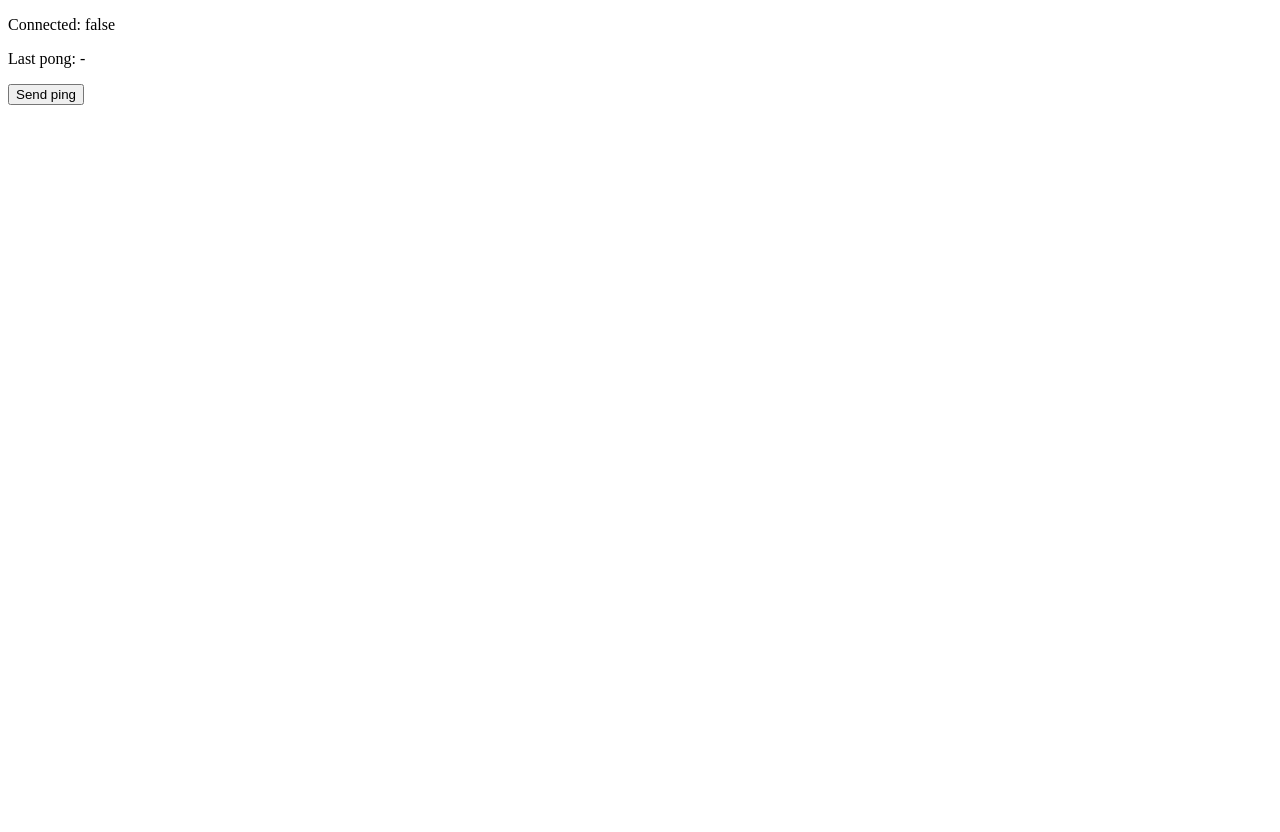
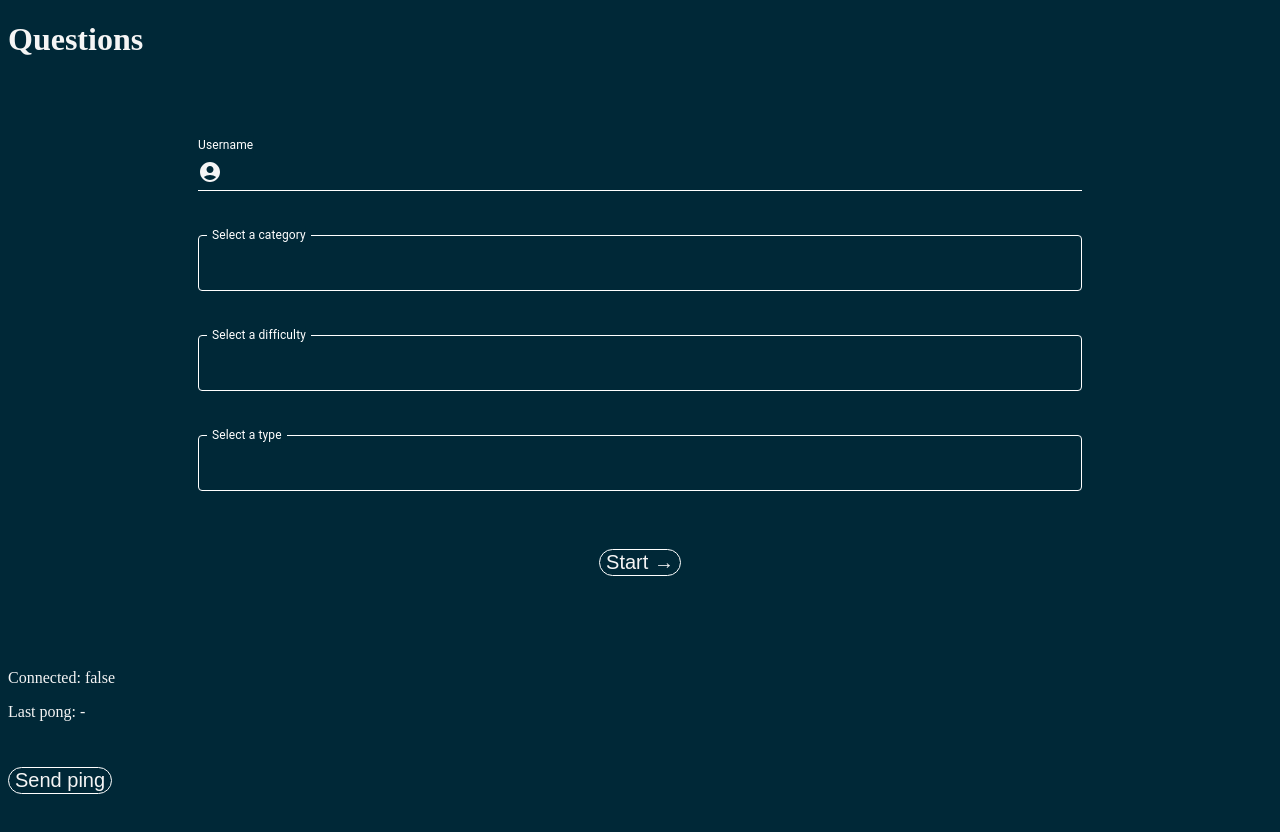
Before and after one commit to Nevashka/front-end-lets-get-quizzical, a React (Create React App) app: page / in a window 1280 px wide. Before the commit the page ends 800 px from the top, so only its background shows below. Built offline with nearby package versions, Linux system fonts and the light colour scheme; no server answers.

Commit message:
add form design

```diff
--- a/package.json
+++ b/package.json
@@ -3,6 +3,10 @@
   "version": "0.1.0",
   "private": true,
   "dependencies": {
+    "@emotion/react": "^11.10.4",
+    "@emotion/styled": "^11.10.4",
+    "@mui/icons-material": "^5.10.6",
+    "@mui/material": "^5.10.8",
     "@testing-library/jest-dom": "^5.16.5",
     "@testing-library/react": "^13.4.0",
     "@testing-library/user-event": "^13.5.0",
--- /dev/null
+++ b/src/App.css
@@ -0,0 +1,4 @@
+* {
+    background-color: #002837;
+    color: whitesmoke;
+}
--- a/src/App.js
+++ b/src/App.js
@@ -1,10 +1,13 @@
 import { default as Socket } from './Socket-io'
+import { Settings } from './pages'
 
+import './App.css'
 function App() {
 
 
   return (
     <div>
+      <Settings />
       <Socket />
     </div>
   );
--- a/src/pages/Settings/index.js
+++ b/src/pages/Settings/index.js
@@ -0,0 +1,94 @@
+import React from 'react'
+import TextField from '@mui/material/TextField';
+import AccountCircle from '@mui/icons-material/AccountCircle';
+import InputAdornment from '@mui/material/InputAdornment';
+import {styled} from '@mui/material/styles'
+
+import './style.css'
+
+const CssTextField = styled(TextField)({
+    '& label.Mui-focused': {
+      color: '#5bba6f',
+    },
+    input : {
+        color:'white'
+    },
+    label: {
+        color: 'white',
+      },
+    '& .MuiInput-underline:after': {
+      borderBottomColor: '#5bba6f',
+    },
+    '& .MuiInput-underline:before': {
+        borderBottomColor: 'white',
+      },
+
+    '& .MuiOutlinedInput-root': {
+      '& fieldset': {
+        borderColor: 'white',
+      },
+      '&:hover fieldset': {
+        borderColor: '#01c9df',
+      },
+      '&.Mui-focused fieldset': {
+        borderColor: '#5bba6f',
+      },
+    },
+  });
+const Settings = () => {
+    // change text content on button hover
+    return (
+        <>
+            <h1>Questions</h1>
+
+            <form>
+                <CssTextField
+                    id="username"
+                    label="Username"
+                    InputProps={{
+                        startAdornment: (
+                            <InputAdornment position="start">
+                                <AccountCircle />
+                            </InputAdornment>
+                        ),
+                    }}
+                    variant="standard"
+                    margin="normal"
+                />
+
+                <CssTextField
+                    id="categories"
+                    color="secondary"
+                    select
+                    label="Select a category"
+                    value='name'
+                    margin= 'normal'
+                    size='large'
+
+                ></CssTextField>
+
+                <CssTextField
+                    id="difficulties"
+                    color="secondary"
+                    select
+                    label="Select a difficulty"
+                    value='difficulty'
+                    margin="normal"
+
+                ></CssTextField>
+
+                <CssTextField
+                    id="qtype"
+                    color="secondary"
+                    select
+                    label="Select a type"
+                    value='type'
+                    margin="normal"
+                ></CssTextField>
+
+                <button>Start &#8594;</button>
+            </form>
+        </>
+    )
+};
+export default Settings
--- /dev/null
+++ b/src/pages/Settings/style.css
@@ -0,0 +1,24 @@
+form {
+    display: flex;
+    flex-direction: column;
+    width: 70%;
+    margin: 5% auto;
+    gap: 20px;
+}
+
+button {
+    border: 1px solid white;
+    border-radius: 15px;
+    width: fit-content;
+    font-size: 20px;
+    margin: 30px auto;
+}
+
+button:hover {
+    border: 2px solid #01c9df;
+    color: #01c9df;
+}
+
+#username {
+    margin-bottom: 5px;
+}
--- /dev/null
+++ b/src/pages/index.js
@@ -0,0 +1 @@
+export { default as Settings } from './Settings'
```
Also changed, not shown: 1 other file (tests, documents, lock files or other folders).
